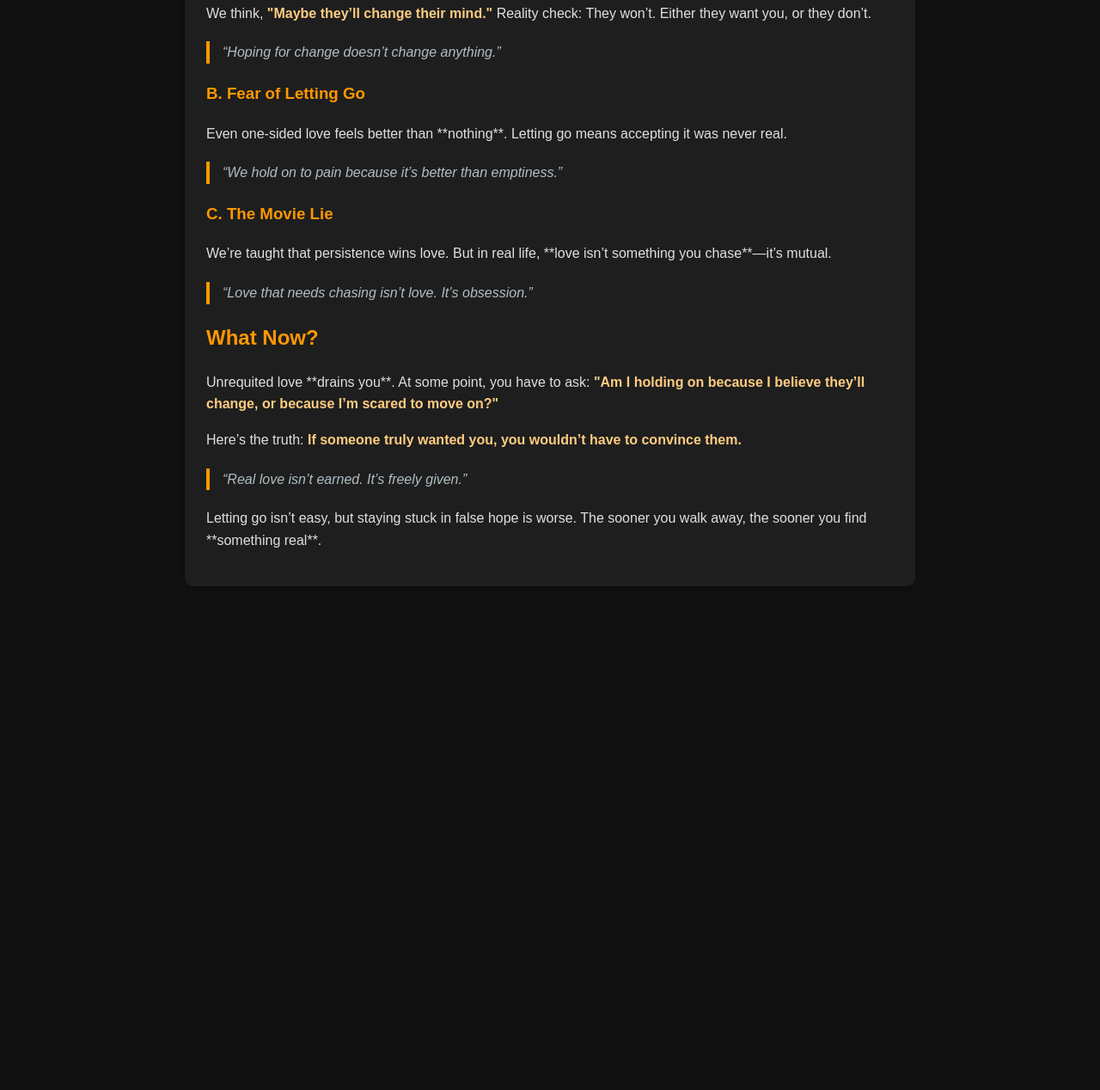
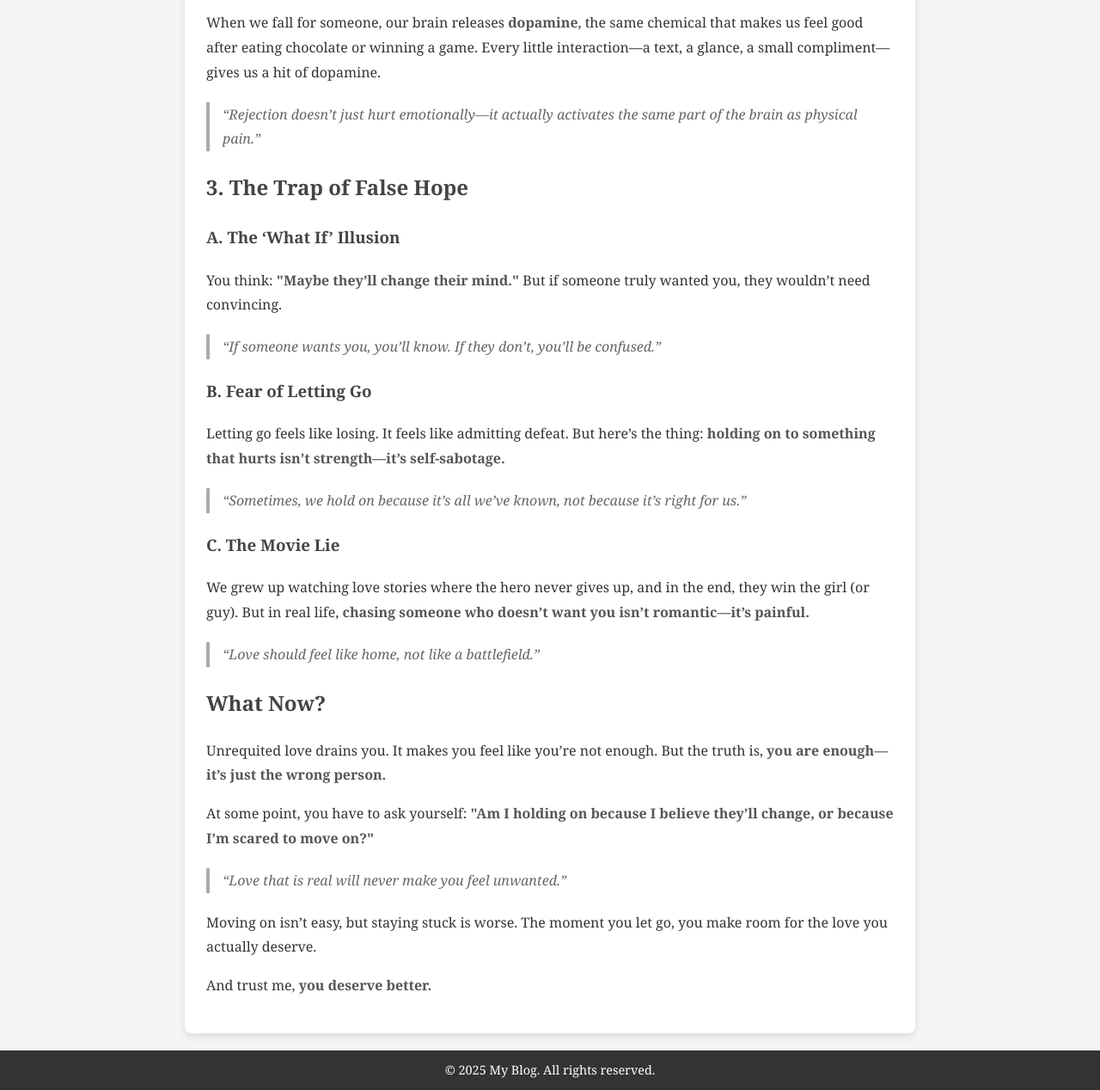
Before and after one commit to ranjith-sp-0310/supernatural.live, a plain HTML site: page index.html in a window 1280 px wide. Shown: the part 639-1907 px from the top of the page at 86% size. Before the commit the page ends 1341 px from the top, so only its background shows below. Drawn offline with Linux system fonts and the light colour scheme.

Commit message:
Update index.html

```diff
--- a/index.html
+++ b/index.html
@@ -6,37 +6,52 @@
     <title>Why We Fall for Those Who Don’t Fall for Us</title>
     <style>
         body {
-            font-family: 'Arial', sans-serif;
-            background-color: #121212;
-            color: #e0e0e0;
+            font-family: 'Georgia', serif;
+            background-color: #f5f5f5;
+            color: #333;
             margin: 0;
-            padding: 20px;
-            line-height: 1.6;
+            padding: 0;
+            line-height: 1.8;
+        }
+        .header {
+            background: #333;
+            color: white;
+            text-align: center;
+            padding: 15px 0;
+            font-size: 1.5em;
         }
         .container {
             max-width: 800px;
-            margin: 0 auto;
-            background: #1e1e1e;
+            margin: 20px auto;
+            background: #fff;
             padding: 25px;
-            border-radius: 10px;
-            box-shadow: 0 4px 10px rgba(0, 0, 0, 0.3);
+            border-radius: 8px;
+            box-shadow: 0 4px 10px rgba(0, 0, 0, 0.1);
+        }
+        .footer {
+            background: #333;
+            color: white;
+            text-align: center;
+            padding: 10px 0;
+            font-size: 0.9em;
+            margin-top: 20px;
         }
         h1, h2, h3 {
-            color: #ff9800;
+            color: #444;
         }
         blockquote {
             font-style: italic;
-            color: #b0bec5;
+            color: #666;
             padding-left: 15px;
-            border-left: 4px solid #ff9800;
+            border-left: 4px solid #aaa;
             margin: 20px 0;
         }
         .highlight {
             font-weight: bold;
-            color: #ffcc80;
+            color: #555;
         }
         a {
-            color: #ff9800;
+            color: #555;
             text-decoration: none;
         }
         a:hover {
@@ -46,37 +61,43 @@
 </head>
 <body>
 
+<div class="header">Supernatural</div>
+
 <div class="container">
     <h1>Why We Fall for Those Who Don’t Fall for Us</h1>
-    <p>We know it’s a mistake. We know it’ll hurt. Yet, we hold on. Why?</p>
+    <p>Have you ever fallen for someone who didn’t feel the same way? You know it’s a bad idea, but you still hope. You replay their words in your head, searching for hidden meanings. A smile, a kind message, a little attention—it all feels like proof that maybe, just maybe, they care too.</p>
+    <p>But deep down, you know the truth. They don’t see you the way you see them. And yet, you hold on, waiting, wondering, wishing.</p>
 
     <h2>1. We Want What We Can’t Have</h2>
-    <p>The harder it is to get, the more valuable it seems. Our brain tricks us into believing, <span class="highlight">"If it’s rare, it must be special."</span></p>
-    <blockquote>“We don’t chase love. We chase validation wrapped in heartbreak.”</blockquote>
+    <p>There’s something about wanting something just out of reach. The more unavailable someone is, the more desirable they seem.</p>
+    <blockquote>“We don’t always love the person. Sometimes, we love the challenge.”</blockquote>
 
     <h2>2. Love Feels Like a Drug</h2>
-    <p>Science proves it—love triggers the same brain chemicals as **cocaine**. A small glance, a message, or a smile keeps you **hooked** on someone who doesn’t care.</p>
-    <blockquote>“Rejection isn’t just emotional. It activates the same brain pathways as physical pain.”</blockquote>
+    <p>When we fall for someone, our brain releases <span class="highlight">dopamine</span>, the same chemical that makes us feel good after eating chocolate or winning a game. Every little interaction—a text, a glance, a small compliment—gives us a hit of dopamine.</p>
+    <blockquote>“Rejection doesn’t just hurt emotionally—it actually activates the same part of the brain as physical pain.”</blockquote>
 
     <h2>3. The Trap of False Hope</h2>
     <h3>A. The ‘What If’ Illusion</h3>
-    <p>We think, <span class="highlight">"Maybe they’ll change their mind."</span> Reality check: They won’t. Either they want you, or they don’t.</p>
-    <blockquote>“Hoping for change doesn’t change anything.”</blockquote>
+    <p>You think: <span class="highlight">"Maybe they’ll change their mind."</span> But if someone truly wanted you, they wouldn’t need convincing.</p>
+    <blockquote>“If someone wants you, you’ll know. If they don’t, you’ll be confused.”</blockquote>
 
     <h3>B. Fear of Letting Go</h3>
-    <p>Even one-sided love feels better than **nothing**. Letting go means accepting it was never real.</p>
-    <blockquote>“We hold on to pain because it’s better than emptiness.”</blockquote>
+    <p>Letting go feels like losing. It feels like admitting defeat. But here’s the thing: <span class="highlight">holding on to something that hurts isn’t strength—it’s self-sabotage.</span></p>
+    <blockquote>“Sometimes, we hold on because it’s all we’ve known, not because it’s right for us.”</blockquote>
 
     <h3>C. The Movie Lie</h3>
-    <p>We’re taught that persistence wins love. But in real life, **love isn’t something you chase**—it’s mutual.</p>
-    <blockquote>“Love that needs chasing isn’t love. It’s obsession.”</blockquote>
+    <p>We grew up watching love stories where the hero never gives up, and in the end, they win the girl (or guy). But in real life, <span class="highlight">chasing someone who doesn’t want you isn’t romantic—it’s painful.</span></p>
+    <blockquote>“Love should feel like home, not like a battlefield.”</blockquote>
 
     <h2>What Now?</h2>
-    <p>Unrequited love **drains you**. At some point, you have to ask: <span class="highlight">"Am I holding on because I believe they’ll change, or because I’m scared to move on?"</span></p>
-    <p>Here’s the truth: <span class="highlight">If someone truly wanted you, you wouldn’t have to convince them.</span></p>
-    <blockquote>“Real love isn’t earned. It’s freely given.”</blockquote>
-    <p>Letting go isn’t easy, but staying stuck in false hope is worse. The sooner you walk away, the sooner you find **something real**.</p>
+    <p>Unrequited love drains you. It makes you feel like you’re not enough. But the truth is, <span class="highlight">you are enough—it’s just the wrong person.</span></p>
+    <p>At some point, you have to ask yourself: <span class="highlight">"Am I holding on because I believe they’ll change, or because I’m scared to move on?"</span></p>
+    <blockquote>“Love that is real will never make you feel unwanted.”</blockquote>
+    <p>Moving on isn’t easy, but staying stuck is worse. The moment you let go, you make room for the love you actually deserve.</p>
+    <p>And trust me, <span class="highlight">you deserve better.</span></p>
 </div>
+
+<div class="footer">&copy; 2025 My Blog. All rights reserved.</div>
 
 </body>
 </html>
```
